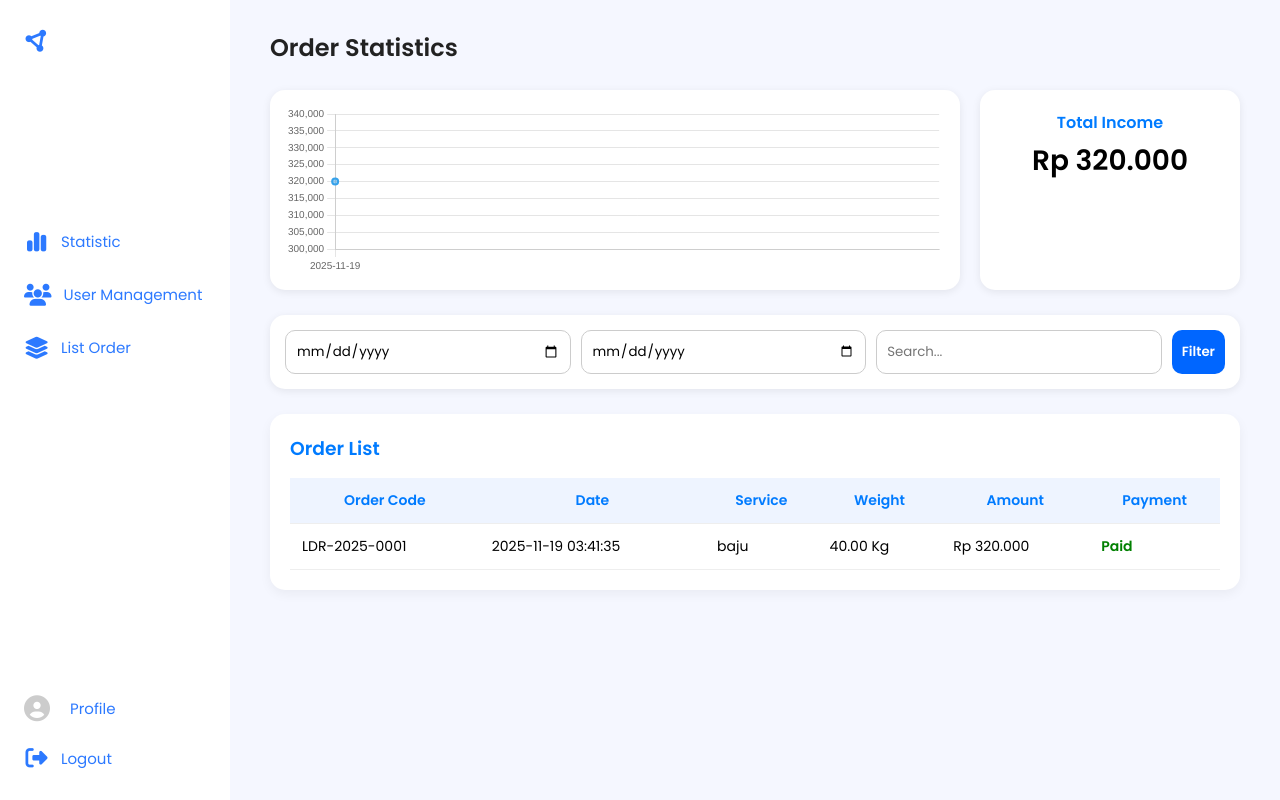
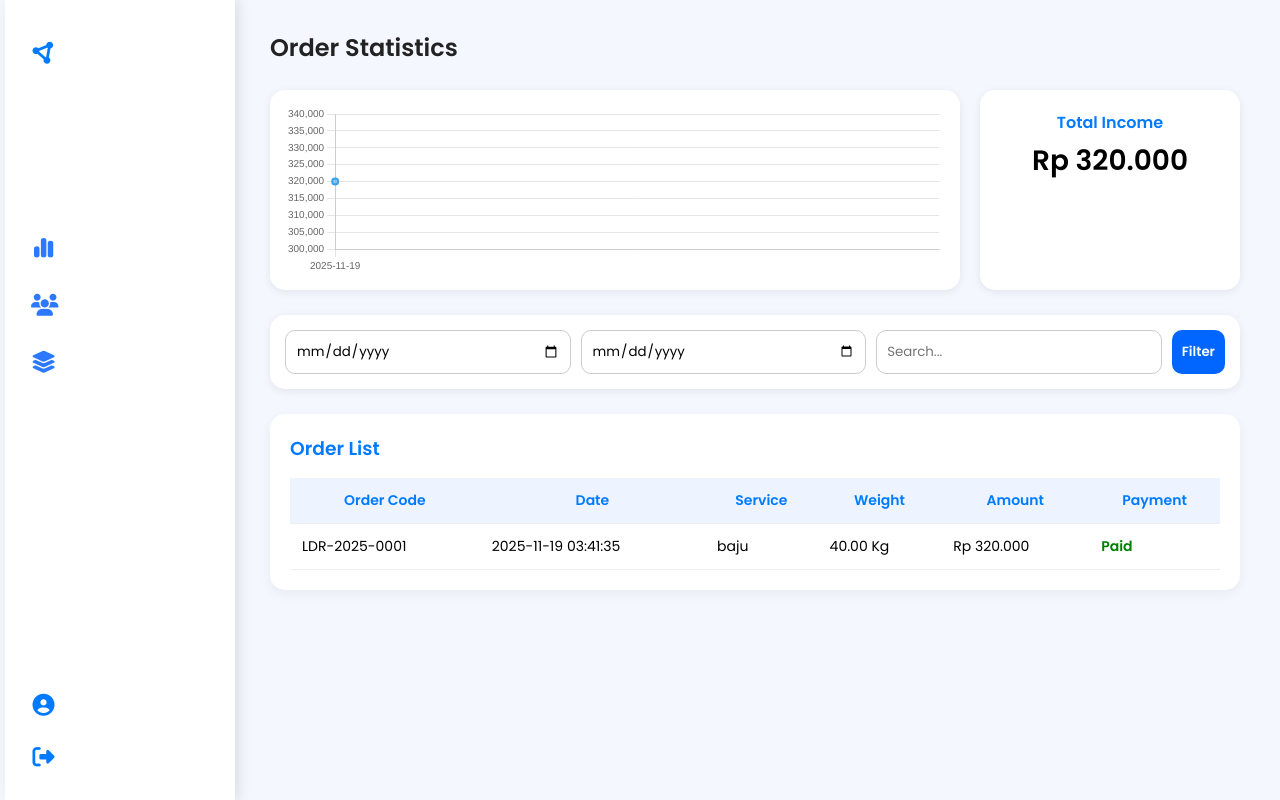
Before and after one commit to naufalhafizhahnaf/laundry, a PHP site: page /Statistik/index.php in a window 1280 px wide. Run offline with PHP 8.4, Linux system fonts and the light colour scheme; a user stored in the database is signed in; data comes from the database, SQL or seed files in the repository.

Commit message:
update jam 23:37

```diff
--- a/profile/profile.php
+++ b/profile/profile.php
@@ -383,7 +383,7 @@
     <div class="profile-top">
         <a title="photo">
     <?php if (!empty($user['photo']) && $user['photo'] !== "default"): ?>
-        <img src="..    /uploads/profile/<?= $user['photo']; ?>" class="profile-foto">
+        <img src="../uploads/profile/<?= $user['photo']; ?>" class="profile-foto">
     <?php else: ?>
         <div class="photo-icon-default2">
             <i class="fa-solid fa-circle-user"></i>
--- a/sidebar.php
+++ b/sidebar.php
@@ -24,12 +24,10 @@
 }
 ?>
 
+
 <body class="role-<?= htmlspecialchars($role) ?>">
-
-<!-- WRAPPER UNTUK ANTI KEDUT -->
-<div class="sidebar-wrapper">
   <div class="sidebar">
-
+    <!-- Logo -->
     <div class="logo">
       <a href="../dashboard/index.php"
         class="menu-item <?= $current == 'index.php' && strpos($_SERVER['PHP_SELF'], 'tiket_umrah') !== false ? 'active' : '' ?>"
@@ -38,31 +36,30 @@
       </a>
     </div>
 
+    <!-- Menu utama -->
     <div class="menu">
 
       <?php if ($role === 'admin') : ?>
         <a href="../Statistik/index.php"
-          class="menu-item <?= $current == 'index.php' && strpos($_SERVER['PHP_SELF'], 'statistic') !== false ? 'active' : '' ?>"
-          title="Statistic">
+          class="menu-item <?= $current == 'index.php' && strpos($_SERVER['PHP_SELF'],
+          'statistic') !== false ? 'active' : '' ?>" title="Statistic">
           <i class="fa-solid fa-chart-simple"></i>
           <span>Statistic</span>
         </a>
-
         <a href="../users/index.php"
-          class="menu-item <?= $current == 'index.php' && strpos($_SERVER['PHP_SELF'], 'users') !== false ? 'active' : '' ?>"
-          title="User Management">
+          class="menu-item <?= $current == 'index.php' && strpos($_SERVER['PHP_SELF'],
+          'users') !== false ? 'active' : '' ?>" title="User Management">
           <i class="fa-solid fa-users"></i>
           <span>User Management</span>
         </a>
 
         <a href="../list_order/index.php"
-          class="menu-item <?= $current == 'index.php' && strpos($_SERVER['PHP_SELF'], 'List_order') !== false ? 'active' : '' ?>"
-          title="List Order">
+          class="menu-item <?= $current == 'index.php' && strpos($_SERVER['PHP_SELF'],
+          'List_order') !== false ? 'active' : '' ?>" title="List Order">
           <i class="fa-solid fa-layer-group"></i>
           <span>List Order</span>
         </a>
       <?php endif; ?>
-
       <?php if ($role === 'user') : ?>
       <a href="../home/index.php"
         class="menu-item <?= $current == 'index.php' && strpos($_SERVER['PHP_SELF'], 'tiket_umrah') !== false ? 'active' : '' ?>"
@@ -79,32 +76,28 @@
       </a>
       <?php endif; ?>
 
+
     </div>
 
-    <!-- BAWAH -->
+    <!-- Bawah -->
 <div class="logout">
 <a href="../profile/profile.php" class="menu-item photo" title="photo">
-        <?php if ($user && $user['photo']) : ?>
+<?php if ($user['photo'] !== null && $user['photo'] !== ""): ?>
       <img src="../uploads/profile/<?= $user['photo']; ?>" class="profile-icon">
 <?php else: ?>
-          <i class="fa-solid fa-circle-user profile-icon-default"></i>
+      <i class="fa-solid fa-circle-user photo-icon-default"></i>
 <?php endif; ?>
   <span>Profile</span>
-      </a>
 
       <a href="../login.php" class="menu-item" title="Logout">
         <i class="fa-solid fa-right-from-bracket"></i>
         <span>Logout</span>
       </a>
     </div>
-
   </div>
-</div>
-
 </body>
 
 <style>
-/* Profile image */
 .profile-icon {
     width: 26px;
     height: 26px;
@@ -119,92 +112,123 @@
     margin-right: 8px;
 }
 
-/* ----- WRAPPER ANTI KEDUT ----- */
-.sidebar-wrapper {
+
+  .sidebar {
     width: 70px;
-  transition: width .35s ease;
-  height: 100vh;
-}
-
-.role-admin .sidebar-wrapper:hover {
-  width: 230px;
-}
-
-.role-user .sidebar-wrapper:hover {
-  width: 200px;
-}
-
-/* SIDEBAR */
-.sidebar {
-  width: 100%;
     height: 100vh;
     background: #fff;
     display: flex;
     flex-direction: column;
+    align-items: flex-start;
+    /* isi sidebar tetap di kiri */
     padding: 20px 10px;
+    transition: all 0.4s ease;
     overflow: hidden;
-  transition: all .35s ease;
+    /* biar gak melebarin konten ke luar */
   }
 
-/* Menu */
-.menu,
   .logo {
     display: flex;
     flex-direction: column;
-  gap: 10px;
-  align-items: flex-start;
+    gap: 5px;
+    margin-top: 10px;
+  }
+
+  .logo .menu-item {
+    color: #007bff;
   }
 
   .menu {
+    display: flex;
+    flex-direction: column;
+    gap: 10px;
+    align-items: center;
+    /* item tetap nempel kiri */
     margin-top: auto;
     margin-bottom: auto;
   }
 
-/* Items */
   .menu-item {
     color: #2c79ff;
     font-size: 22px;
+    text-decoration: none;
     display: flex;
     align-items: center;
+    /* ikon & teks sejajar vertikal */
+    justify-content: flex-start;
+    /* biar konten mulai dari kiri */
     gap: 12px;
-  text-decoration: none;
-  width: 100%;
+    /* jarak antara ikon dan teks */
     padding: 10px 14px;
     border-radius: 12px;
-  transition: .25s;
+    border: 2px solid transparent;
+    transition: all 0.3s ease;
+    white-space: nowrap;
+    width: 100%;
+    /* biar teks bisa rata */
+    box-sizing: border-box;
   }
 
   .menu-item:hover {
     color: #007bff;
     border: 2px solid #007bff;
-  transform: scale(1.04);
+    transform: scale(1.05);
   }
 
-/* ICON SPACING */
+  /* Sidebar melebar pas salah satu menu di-hover */
+  /* Untuk admin */
+  .role-admin .sidebar:hover {
+    width: 230px;
+    transform: translateX(5px);
+    box-shadow: 4px 0 12px rgba(0, 0, 0, 0.1);
+  }
+
+  /* Untuk user biasa */
+  .role-user .sidebar:hover {
+    width: 200px;
+    transform: translateX(3px);
+    box-shadow: 2px 0 8px rgba(0, 0, 0, 0.08);
+  }
+
   .menu-item i {
     min-width: 25px;
+    /* biar semua ikon punya lebar konsisten */
     text-align: center;
   }
 
-/* LABEL */
+/* Label selalu kelihatan */
 .menu-item span {
     font-size: 15px;
     opacity: 0;
-  transition: opacity .3s ease;
-  white-space: nowrap;
+    visibility: visible;
+    transition: opacity 0.3s ease;
 }
 
-/* Tampil saat hover */
-.sidebar-wrapper:hover .menu-item span,
+/* Sidebar hover — tidak perlu lagi menyalakan span */
+.sidebar:has(.menu-item:hover) .menu-item span {
+    opacity: 1;
+    visibility: visible;
+}
+
+/* Item aktif — tetap kelihatan */
 .menu-item.active span {
     opacity: 1;
+    visibility: visible;
 }
 
-/* Logout section */
+
   .logout {
-  margin-top: auto;
     display: flex;
     flex-direction: column;
     gap: 5px;
+    margin-top: auto;
+  }
+
+  .logout .menu-item {
+    color: #007bff;
+  }
+
+  .menu-item.photo {
+    color: #007bff;
   }
 </style>
```
Lines whose indentation alone changed are shown as unchanged.
